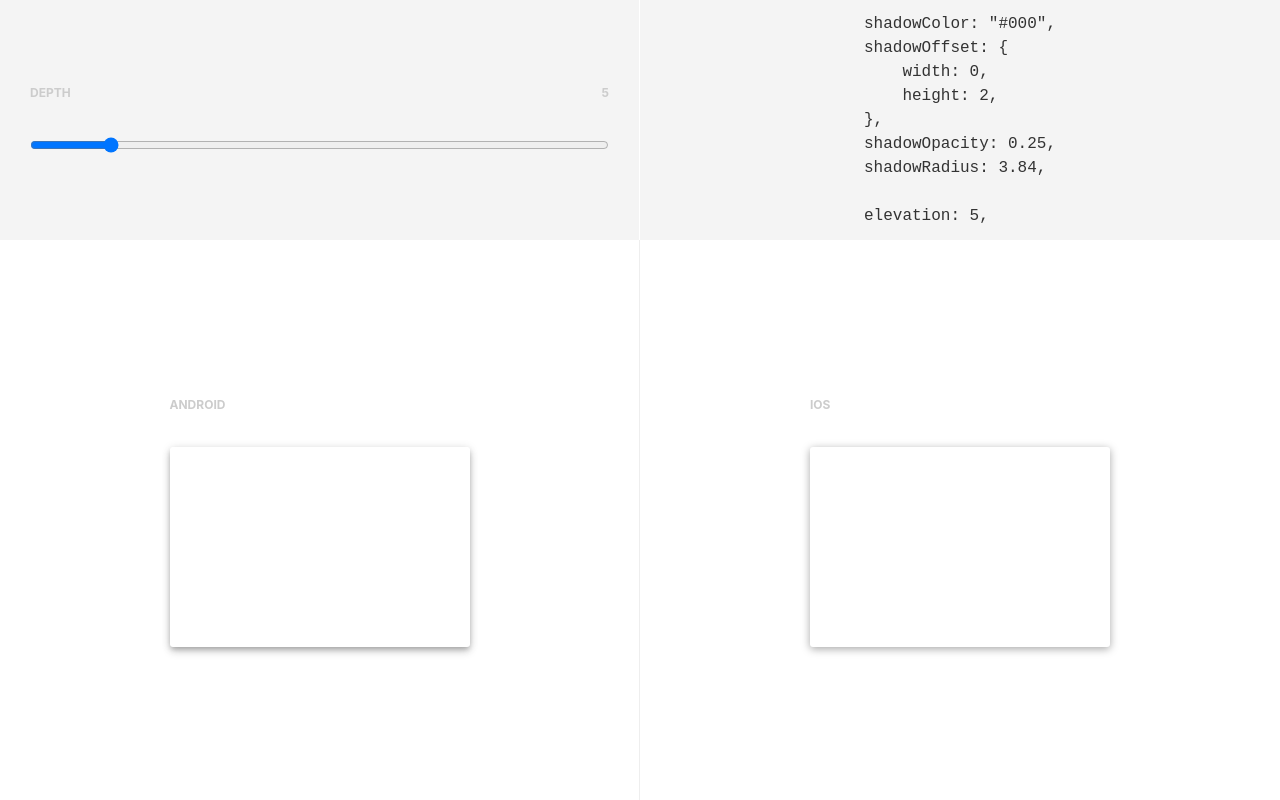
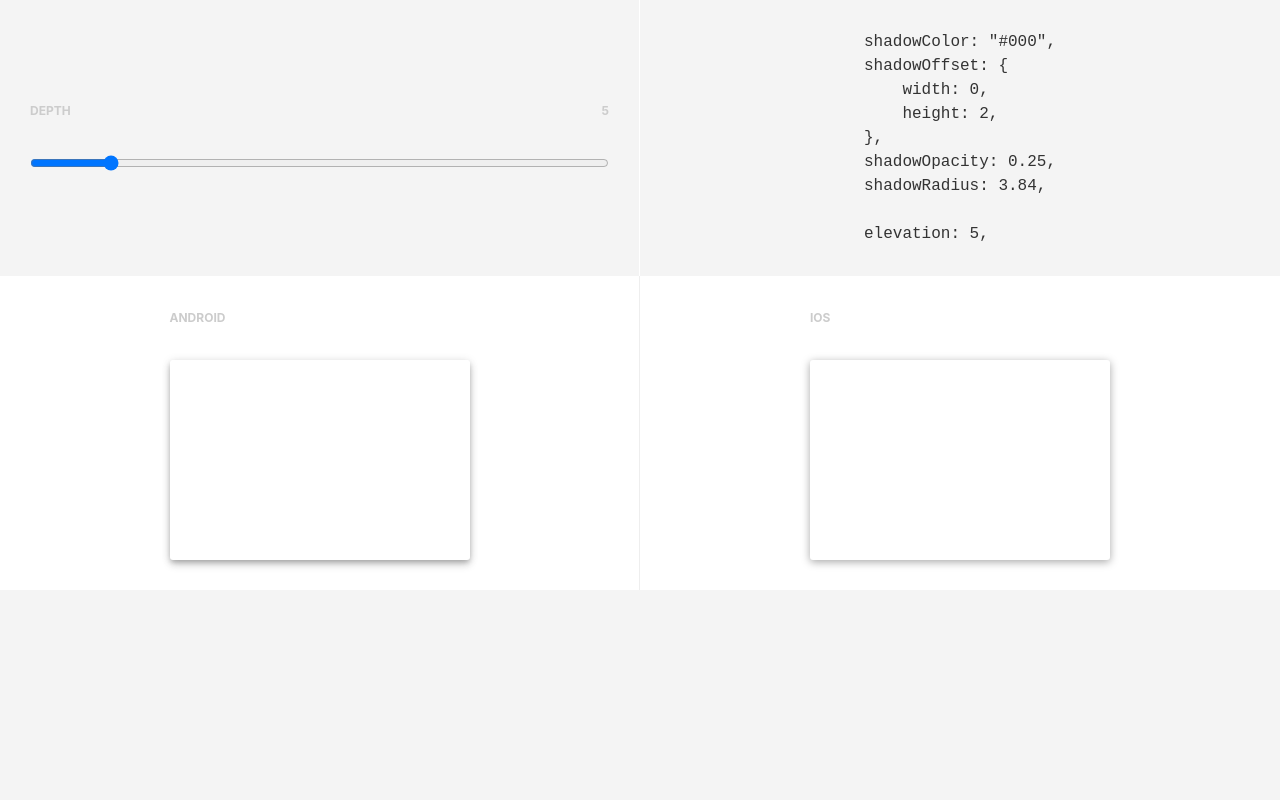
Before and after one commit to ethercreative/react-native-shadow-generator, a plain HTML site: page index.html in a window 1280 px wide. Drawn offline with Linux system fonts and the light colour scheme.

Commit message:
change vh to % in row class

```diff
--- a/index.html
+++ b/index.html
@@ -36,11 +36,11 @@
 		.row {
 			display: flex;
 			align-items: stretch;
-			height: 70vh;
+			height: 70%;
 		}
 
 		.row:first-child {
-			height: 30vh;
+			height: 30%;
 		}
 
 		.row > div {
```
